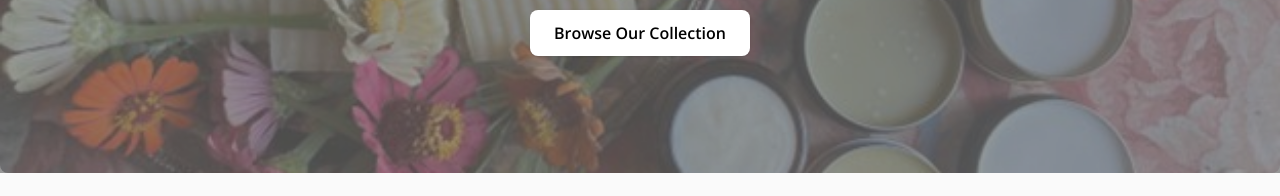
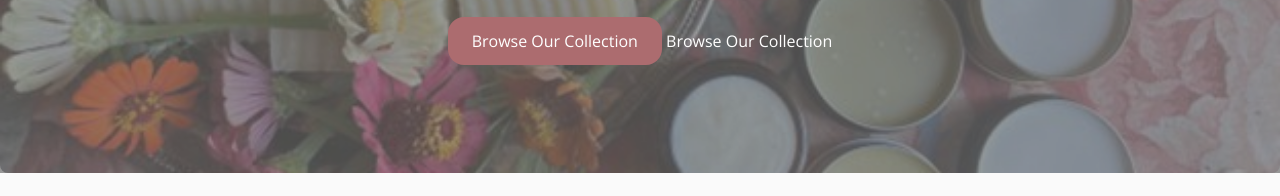
Before and after one commit to mpedrazah/matris-apothecary, a website: page public/index.html in a window 1280 px wide. Shown: the part 427-623 px from the top of the page. Drawn offline with nearby package versions, Linux system fonts and the light colour scheme; no server answers.

```diff
--- a/public/index.html
+++ b/public/index.html
@@ -48,7 +48,8 @@
     <p class="text-lg md:text-xl mb-6">
       Combining grass-fed beef tallow, nourishing organic oils, home-grown &amp; hand-harvested botanicals, &amp; more of nature’s goods to promote healthy, beautiful skin.
     </p>
-    <a href="products.html" class="bg-white text-black px-6 py-3 rounded-lg font-semibold shadow hover:bg-gray-200 transition">
+    <a href="products.html" class="btn">Browse Our Collection</a>
+
       Browse Our Collection
     </a>
   </div>
```
